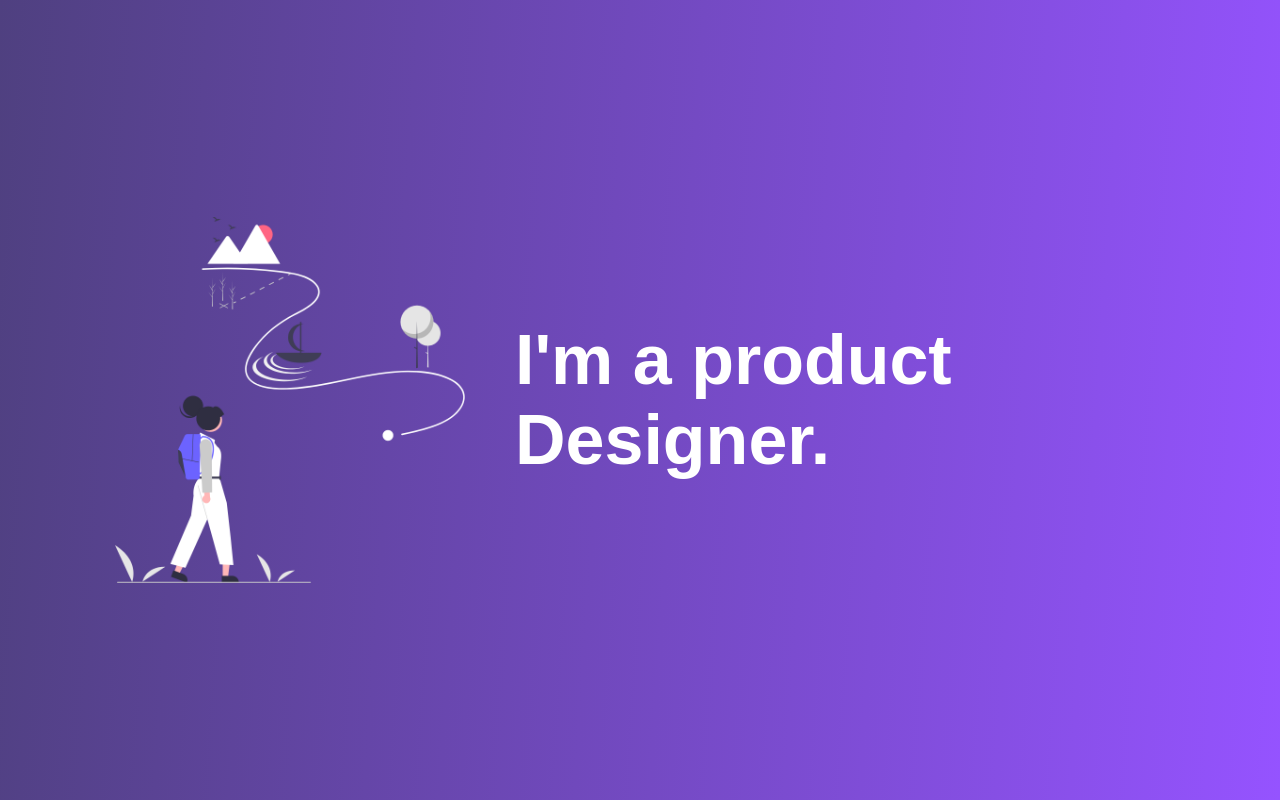
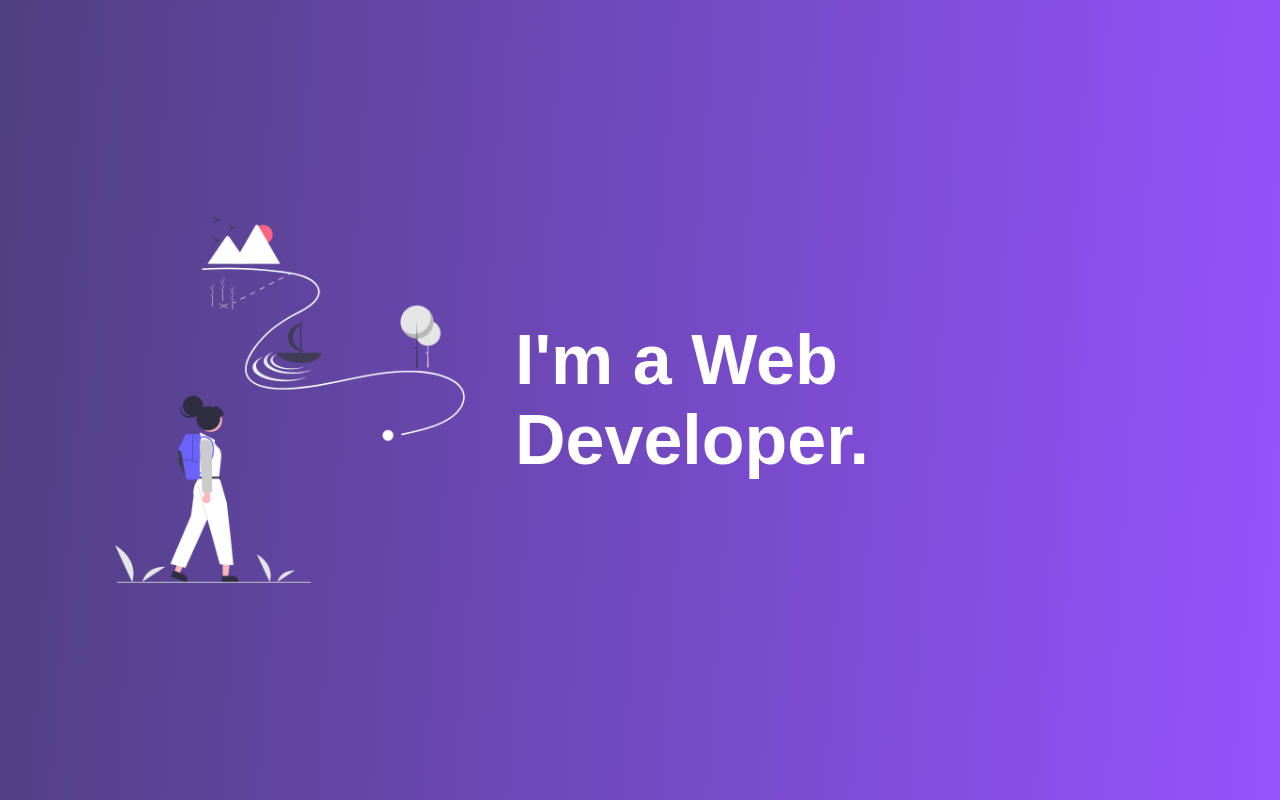
Before and after one commit to CJR85/fullscreen_scroll, a plain HTML site: page index.html in a window 1280 px wide. Drawn offline with Linux system fonts and the light colour scheme.

Commit message:
Change h2 in 2nd slide 1

```diff
--- a/index.html
+++ b/index.html
@@ -10,7 +10,7 @@
     <div class="container">
       <div class="slides slide1">
         <img src="images/pic-1.png" />
-        <h2>I'm a product Designer.</h2>
+        <h2>I'm a Web Developer.</h2>
       </div>
       <div class="slides slide2">
         <img src="images/pic-2.png" />
```
